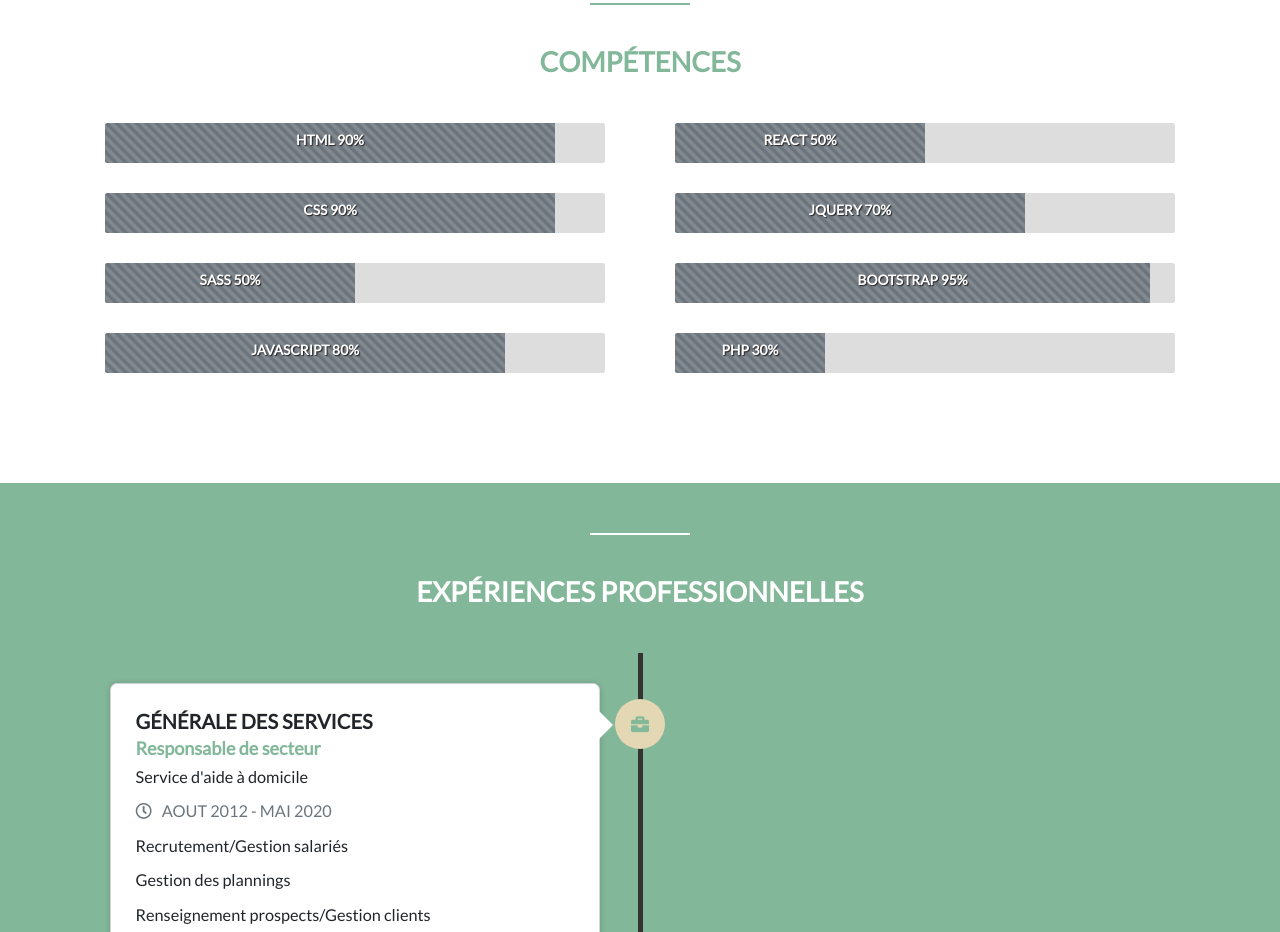
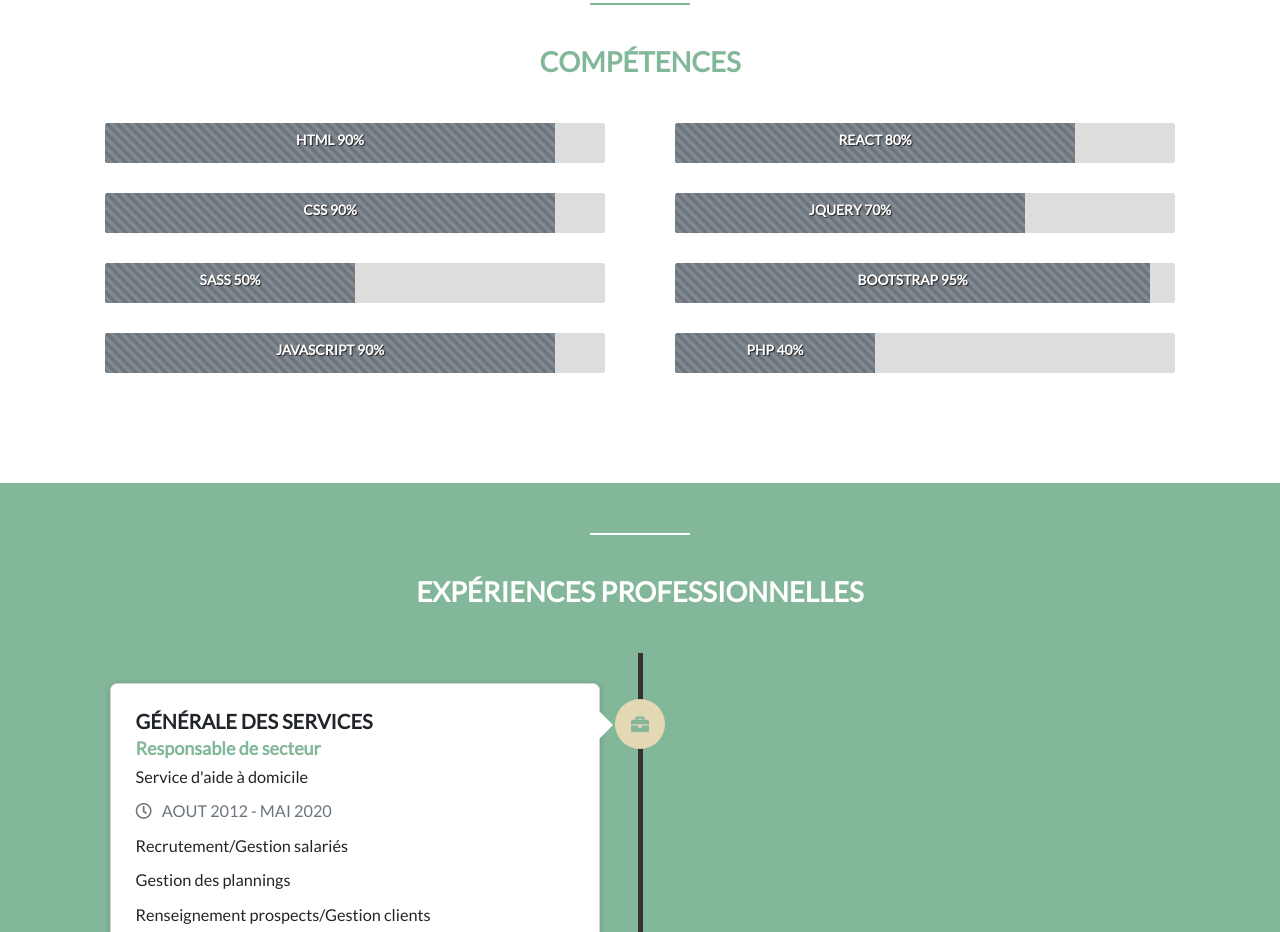
Before and after one commit to surlejonathan/mon-CV, a website: page index.html in a window 1280 px wide. Shown: the part 799-1731 px from the top of the page. Drawn offline with nearby package versions, Linux system fonts and the light colour scheme.

Commit message:
maj compétences

```diff
--- a/index.html
+++ b/index.html
@@ -227,12 +227,12 @@
               <div
                 class="progress-bar progress-bar-striped progress-bar-animated bg-secondary"
                 role="progressbar"
-                style="width: 80%"
-                aria-valuenow="80"
+                style="width: 90%"
+                aria-valuenow="90"
                 aria-valuemin="0"
                 aria-valuemax="100"
               >
-                <h6>JAVASCRIPT 80%</h6>
+                <h6>JAVASCRIPT 90%</h6>
               </div>
             </div>
           </div>
@@ -241,12 +241,12 @@
               <div
                 class="progress-bar progress-bar-striped progress-bar-animated bg-secondary"
                 role="progressbar"
-                style="width: 50%"
-                aria-valuenow="50"
+                style="width: 80%"
+                aria-valuenow="80"
                 aria-valuemin="0"
                 aria-valuemax="100"
               >
-                <h6>REACT 50%</h6>
+                <h6>REACT 80%</h6>
               </div>
             </div>
             <div class="progress">
@@ -277,12 +277,12 @@
               <div
                 class="progress-bar progress-bar-striped progress-bar-animated bg-secondary"
                 role="progressbar"
-                style="width: 30%"
-                aria-valuenow="30"
+                style="width: 40%"
+                aria-valuenow="40"
                 aria-valuemin="0"
                 aria-valuemax="100"
               >
-                <h6>PHP 30%</h6>
+                <h6>PHP 40%</h6>
               </div>
             </div>
           </div>
```
